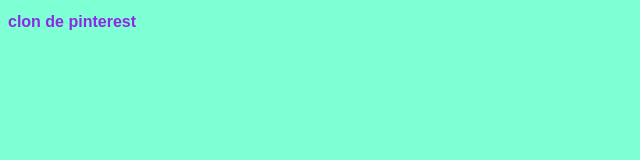
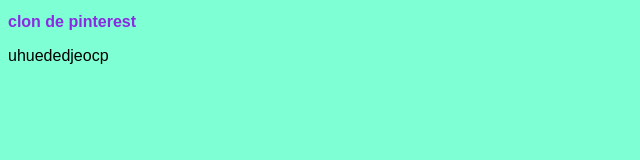
Before and after one commit to BenjaRam/ProyectoClonPinterest, a plain HTML site: page index.html in a window 1280 px wide. Shown: the whole page, without its empty margins (0-640 px from the left). Drawn offline with Linux system fonts and the light colour scheme.

Commit message:
2do guardado

```diff
--- a/index.html
+++ b/index.html
@@ -8,5 +8,6 @@
 </head>
 <body>
     <h2>clon de pinterest</h2>
+    <p>uhuededjeocp</p>
 </body>
 </html>
```
